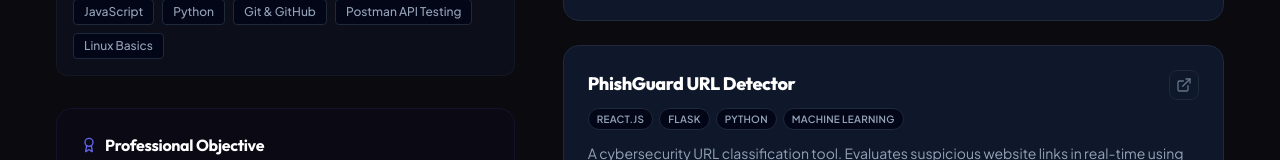
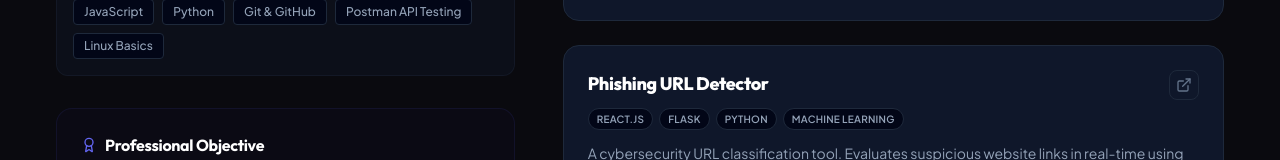
Before and after one commit to nk1411projects/eCart, a React (Vite) app in the folder frontend/: page /about in a window 1280 px wide. Shown: the part 1006-1166 px from the top of the page. Built offline with nearby package versions, Linux system fonts and the light colour scheme; no server answers.

Commit message:
Update About.jsx

```diff
--- a/frontend/src/pages/About.jsx
+++ b/frontend/src/pages/About.jsx
@@ -14,7 +14,7 @@ const About = () => {
       title: "eCart Multi-Vendor Marketplace",
       tech: ["MongoDB", "Express.js", "React.js", "Node.js", "Tailwind CSS"],
       description: "A production-grade MERN marketplace featuring secure customer checkout via wallet credits, visual multi-vendor order splitting, seller inventory fulfillment dashboard with visual shipment timelines, and Super Admin KYC controls.",
-      link: "https://github.com/nk1411projects/eCart"
+      link: "https://nk-ecart.vercel.app/"
     },
     {
       title: "CareSync Clinic Portal",
@@ -23,10 +23,10 @@ const About = () => {
       link: "https://github.com/nk1411projects/CareSync"
     },
     {
-      title: "PhishGuard URL Detector",
+      title: "Phishing URL Detector",
       tech: ["React.js", "Flask", "Python", "Machine Learning"],
       description: "A cybersecurity URL classification tool. Evaluates suspicious website links in real-time using ML models to warn users of malicious phishing threats.",
-      link: "https://github.com/nk1411projects/PhishGuard"
+      link: "https://phishingdetctor1411.vercel.app/"
     }
   ];
 
```
